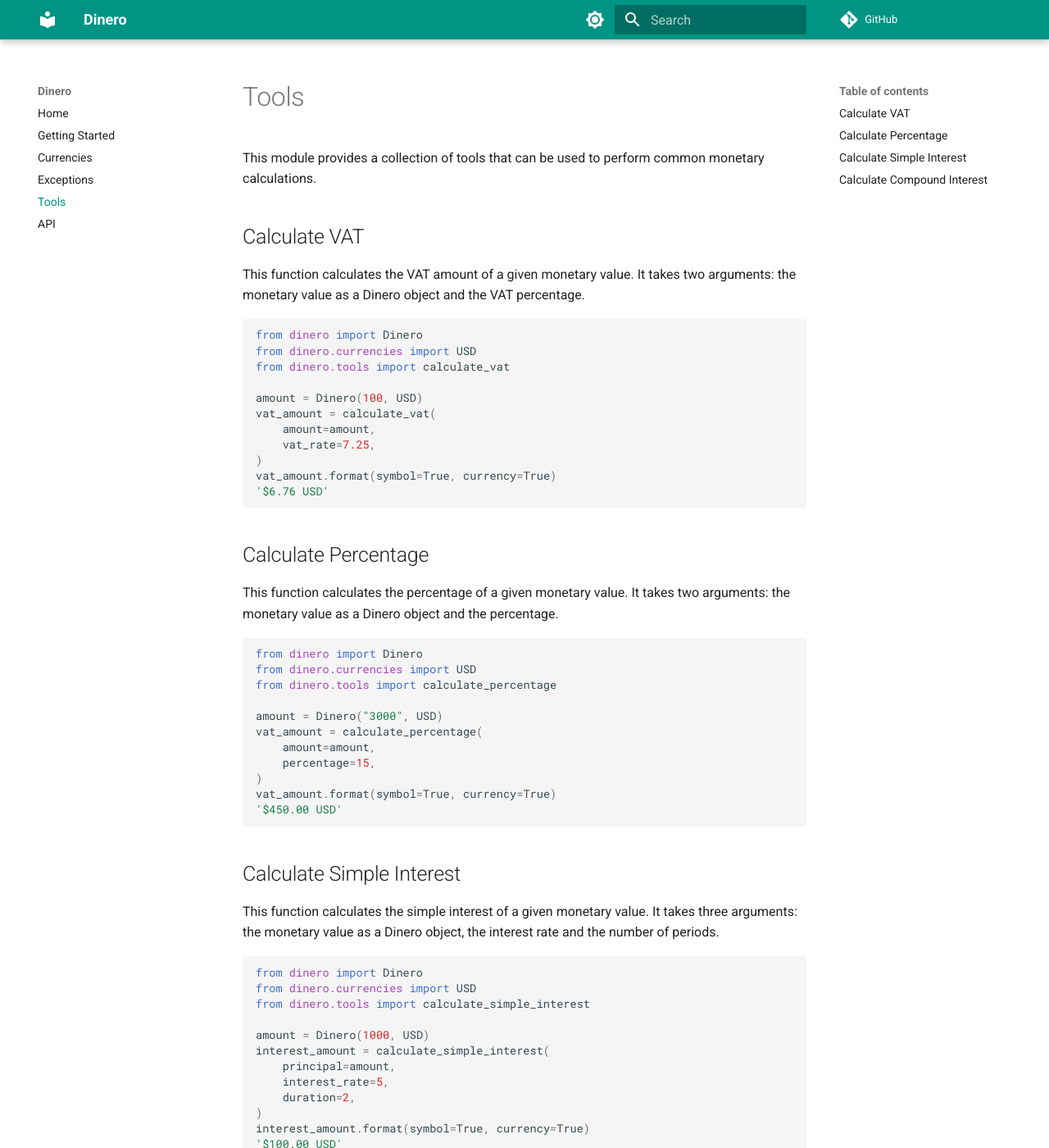
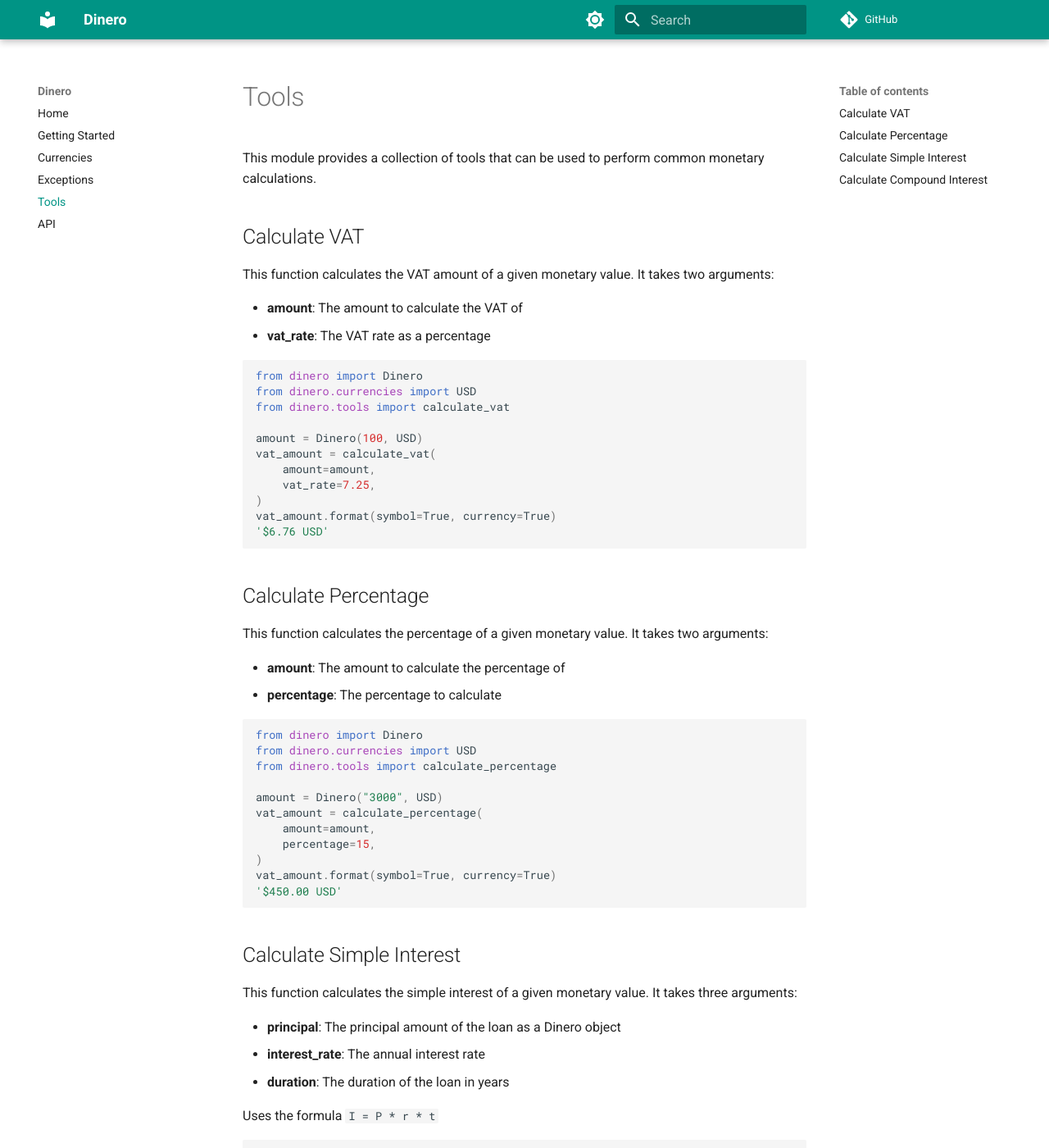
Before and after one commit to wilfredinni/dinero, an MkDocs documentation site: the page built from docs/tools.md, in a window 1280 px wide and 1400 px high. Shown: the whole window at 82% size. Built offline with MkDocs 1.6.1 and Material for MkDocs 9.7.7, drawn with Linux system fonts in a browser that asks for light colours; comment, search, counter and statistics services are not loaded; some of the changed text lies outside the part shown.

Commit message:
refactor: some docs examples

````diff
--- a/docs/tools.md
+++ b/docs/tools.md
@@ -5,7 +5,10 @@ This module provides a collection of tools that can be used to perform common mo
 
 ## Calculate VAT
 
-This function calculates the VAT amount of a given monetary value. It takes two arguments: the monetary value as a Dinero object and the VAT percentage.
+This function calculates the VAT amount of a given monetary value. It takes two arguments:
+
+- **amount**: The amount to calculate the VAT of
+- **vat_rate**: The VAT rate as a percentage
 
 ```python
 from dinero import Dinero
@@ -23,7 +26,10 @@ vat_amount.format(symbol=True, currency=True)
 
 ## Calculate Percentage
 
-This function calculates the percentage of a given monetary value. It takes two arguments: the monetary value as a Dinero object and the percentage.
+This function calculates the percentage of a given monetary value. It takes two arguments:
+
+- **amount**: The amount to calculate the percentage of
+- **percentage**: The percentage to calculate
 
 ```python
 from dinero import Dinero
@@ -41,7 +47,13 @@ vat_amount.format(symbol=True, currency=True)
 
 ## Calculate Simple Interest
 
-This function calculates the simple interest of a given monetary value. It takes three arguments: the monetary value as a Dinero object, the interest rate and the number of periods.
+This function calculates the simple interest of a given monetary value. It takes three arguments:
+
+- **principal**: The principal amount of the loan as a Dinero object
+- **interest_rate**: The annual interest rate
+- **duration**: The duration of the loan in years
+
+Uses the formula `I = P * r * t`
 
 ```python
 from dinero import Dinero
@@ -67,11 +79,7 @@ This function calculates the compound interest of a given monetary value. It tak
  - **duration**: The duration of the loan in years
  - **compound_frequency**: The number of times interest is compounded per year
 
-Uses the following formula:
-
-```
-A = P(1 + r/n)^(nt)
-```
+Uses the formula `A = P(1 + r/n)^(nt)`
 
 Example:
 
````
Also changed, not shown: other parts of docs/tools.md (+3 -3 lines).
